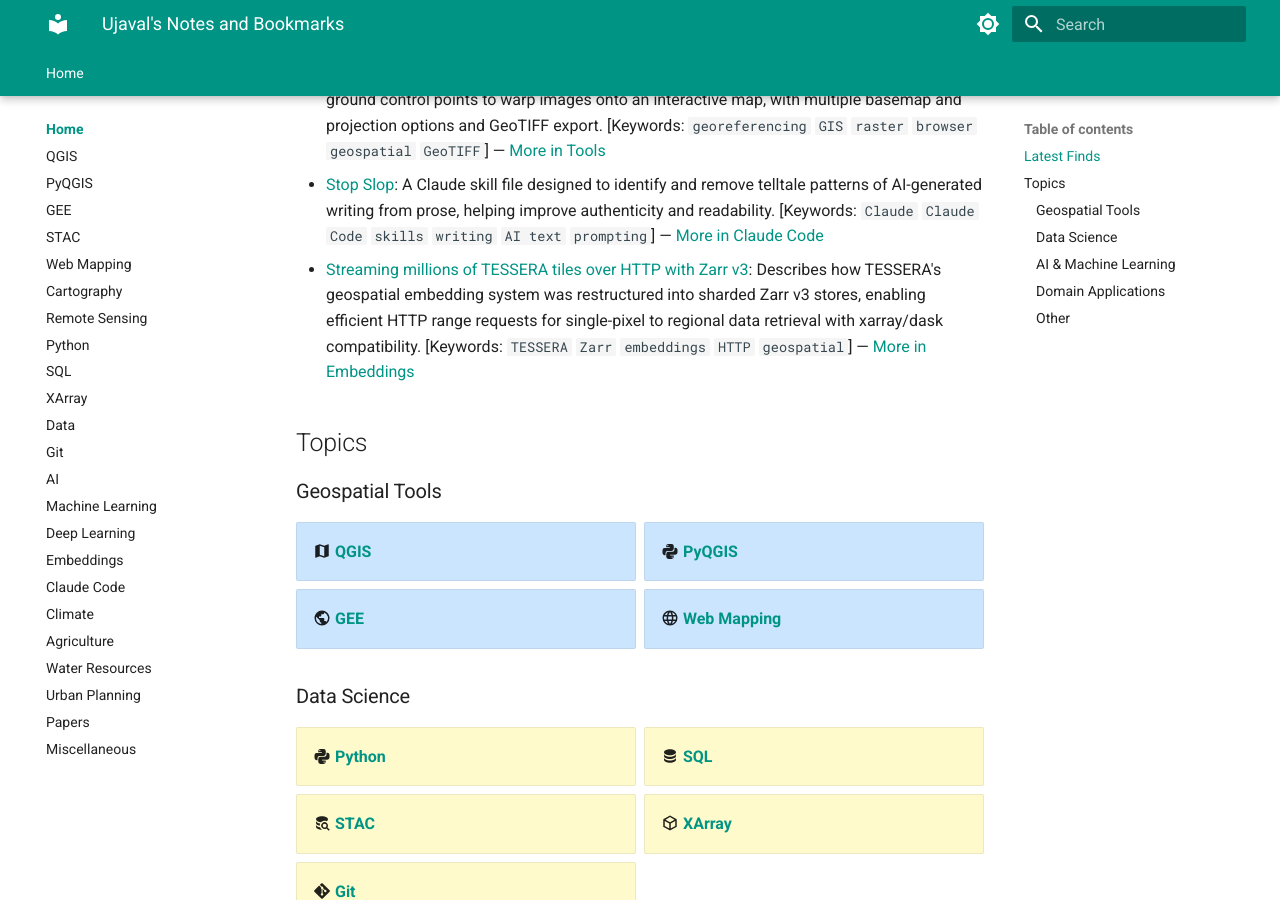
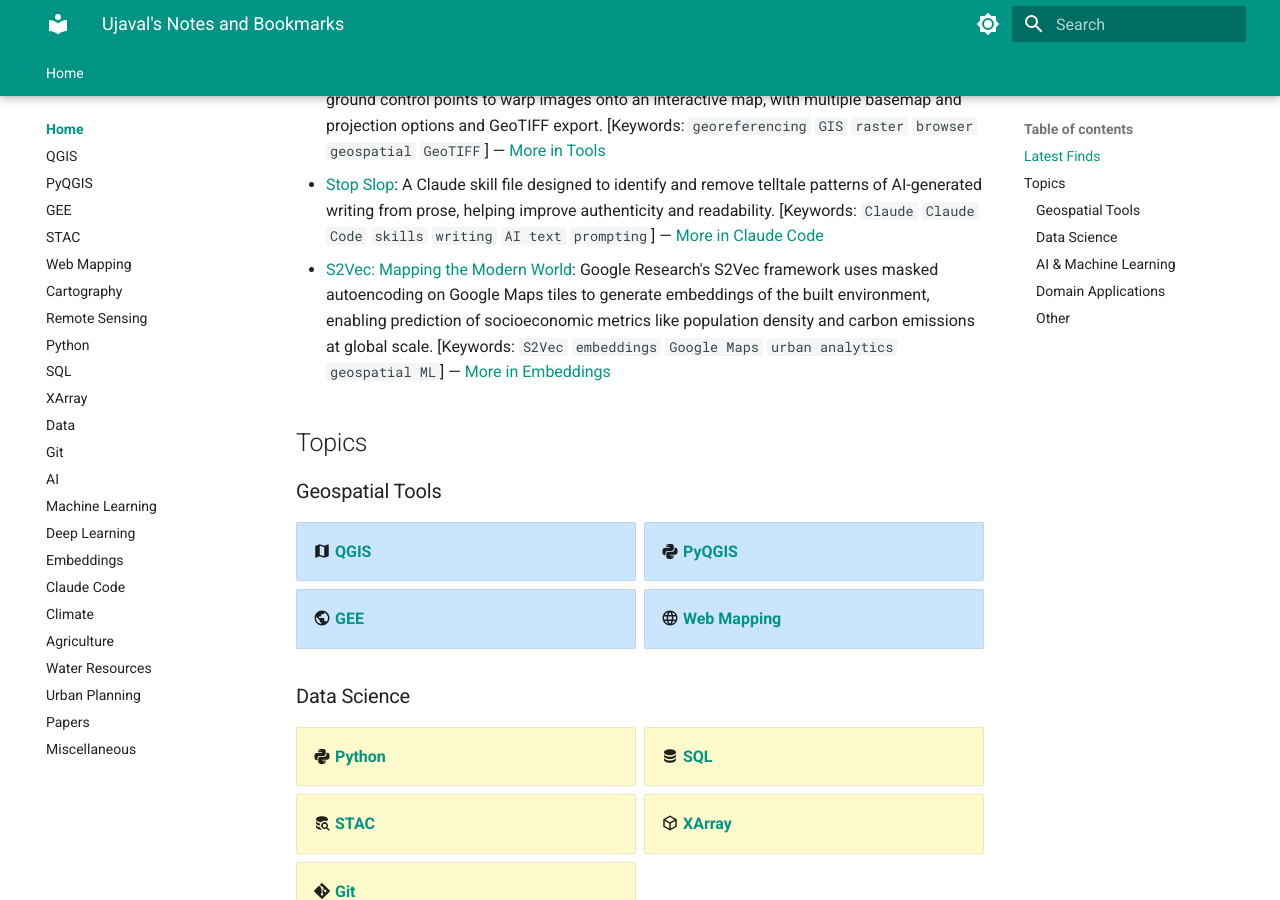
Before and after one commit to spatialthoughts/notes, an MkDocs documentation site: the page built from content/index.md, in a window 1280 px wide and 900 px high, scrolled down 401 px. Built offline with MkDocs 1.6.1 and Material for MkDocs 9.7.7, drawn with Linux system fonts in a browser that asks for light colours.

Commit message:
Process 2026-03-22 and 2026-03-25 daily notes: add S2Vec and Geospatial Skills to Embeddings
Co-Authored-By: Claude Sonnet 4.6 <noreply@anthropic.com>

```diff
--- a/content/index.md
+++ b/content/index.md
@@ -8,7 +8,7 @@ These notes were scattered across many places and hard to manage. Finally, Claud
 
 - [Simple Georeferencer](https://evanapplegate.github.io/simple-georeferencer/): A browser-based tool for georeferencing raster images by adding ground control points to warp images onto an interactive map, with multiple basemap and projection options and GeoTIFF export. [Keywords: `georeferencing` `GIS` `raster` `browser` `geospatial` `GeoTIFF`] — [More in Tools](Tools.md)
 - [Stop Slop](https://github.com/hardikpandya/stop-slop): A Claude skill file designed to identify and remove telltale patterns of AI-generated writing from prose, helping improve authenticity and readability. [Keywords: `Claude` `Claude Code` `skills` `writing` `AI text` `prompting`] — [More in Claude Code](Claude_Code.md)
-- [Streaming millions of TESSERA tiles over HTTP with Zarr v3](https://anil.recoil.org/notes/tessera-zarr-v3-layout): Describes how TESSERA's geospatial embedding system was restructured into sharded Zarr v3 stores, enabling efficient HTTP range requests for single-pixel to regional data retrieval with xarray/dask compatibility. [Keywords: `TESSERA` `Zarr` `embeddings` `HTTP` `geospatial`] — [More in Embeddings](Embeddings.md)
+- [S2Vec: Mapping the Modern World](https://research.google/blog/mapping-the-modern-world-how-s2vec-learns-the-language-of-our-cities/): Google Research's S2Vec framework uses masked autoencoding on Google Maps tiles to generate embeddings of the built environment, enabling prediction of socioeconomic metrics like population density and carbon emissions at global scale. [Keywords: `S2Vec` `embeddings` `Google Maps` `urban analytics` `geospatial ML`] — [More in Embeddings](Embeddings.md)
 
 ## Topics
 
```
Also changed, not shown: content/Embeddings.md (+4 -0 lines).
